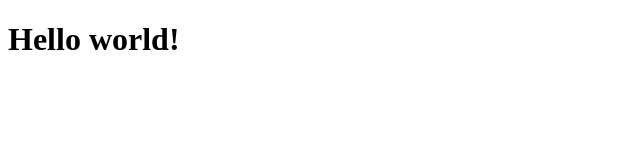
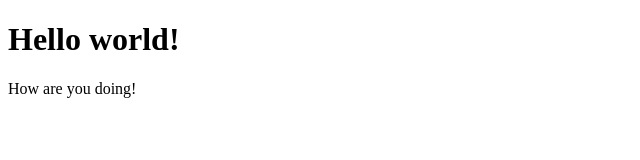
Before and after one commit to Rubayet12/Module-4-Coding-Assignment-, a plain HTML site: page module4-solution/index.html in a window 1280 px wide. Shown: the whole page, without its empty margins (0-640 px from the left). Drawn offline with Linux system fonts and the light colour scheme.

Commit message:
Frist touch

```diff
--- a/module4-solution/index.html
+++ b/module4-solution/index.html
@@ -6,5 +6,6 @@
   </head>
   <body>
     <h1>Hello world!</h1>
+    <p>How are you doing!</p>
   </body>
 </html>
```
